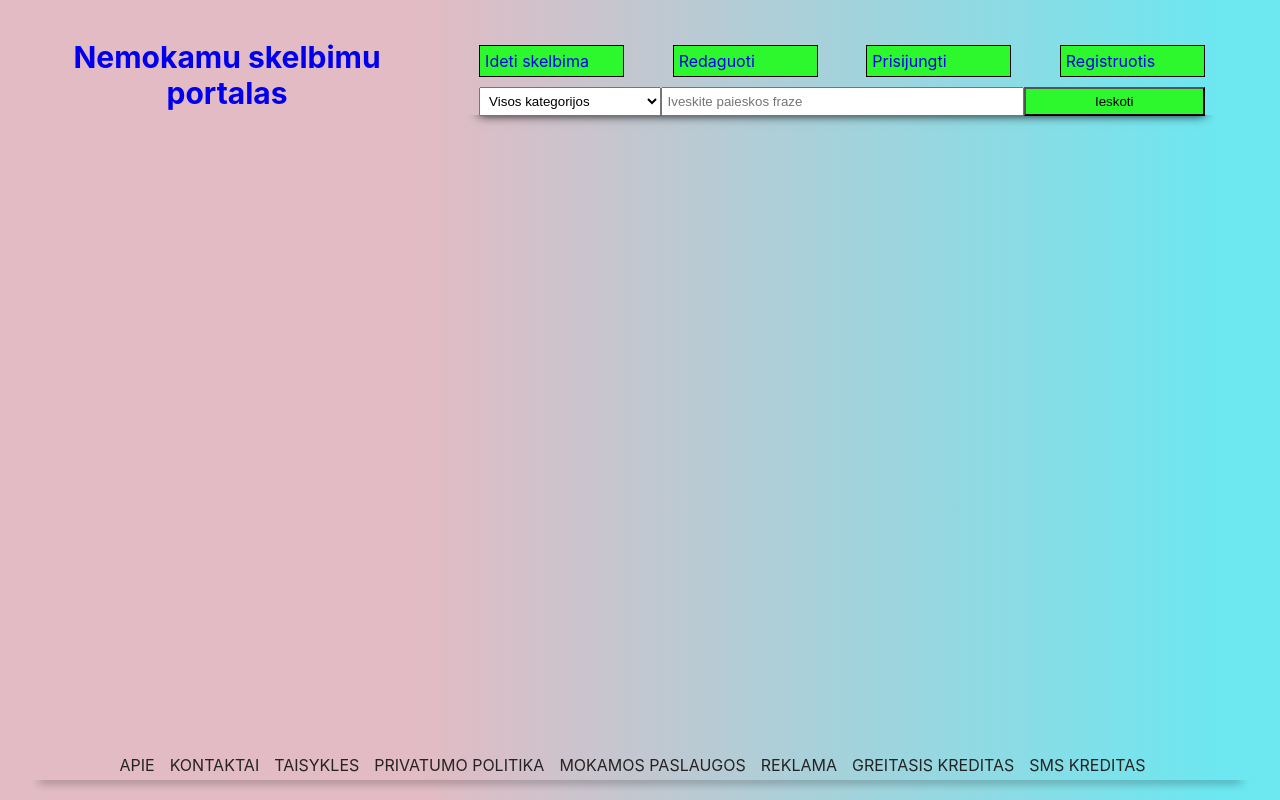
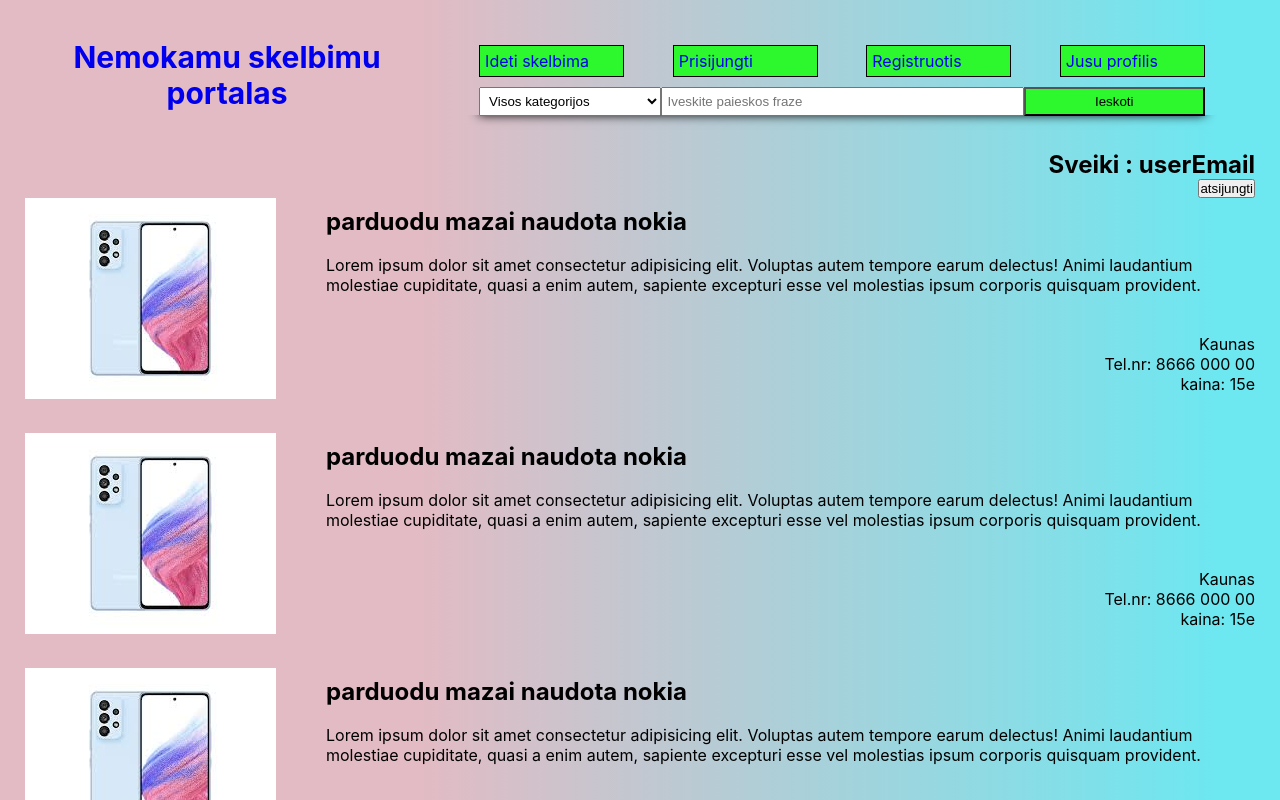
Before and after one commit to GirmantasSejunas/marketplace, a React (Create React App) app in the folder front-end/: page /userProfile in a window 1280 px wide. Shown: the top 800 px of the page. Built offline with nearby package versions, Linux system fonts and the light colour scheme.

Commit message:
fixed appearance of profile page

```diff
--- a/front-end/src/App.css
+++ b/front-end/src/App.css
@@ -250,10 +250,10 @@
 
 .home {
   display: flex;
-    justify-content: space-evenly;
-    height: inherit;
-    margin-top: 50px;
-    align-items: center;
+  justify-content: space-evenly;
+  height: inherit;
+  margin-top: 50px;
+  align-items: center;
 }
 
 .mb25-mt35 {
@@ -264,6 +264,15 @@
 .singleCard {
   width: 100%;
   margin-bottom: 30px;
+  display: flex;
+}
+
+.singleCardMain {
+  display: flex;
+  flex-direction: column;
+  justify-content: space-around;
+  align-items: flex-start;
+  margin-left: 50px;
 }
 
 .singleCardMain h2 {
@@ -271,9 +280,11 @@
 }
 
 .singleCardSpans {
+  width: 100%;
   display: flex;
-  justify-content: space-around;
   margin-top: 20px;
+  flex-direction: column;
+  align-items: flex-end;
 }
 
 .singleCardWraper {
@@ -296,3 +307,10 @@
   display: flex;
   flex-wrap: wrap;
 }
+
+.userProfileInfo {
+  display: flex;
+  flex-direction: column;
+  align-items: flex-end;
+
+}
--- a/front-end/src/App.js
+++ b/front-end/src/App.js
@@ -18,6 +18,7 @@ import Transport from './pages/homePages/Transport'
 import Clothes from './pages/homePages/Clothes';
 import RealEstate from './pages/homePages/RealEstate';
 import AddForm from './pages/homePages/AddForm';
+import ProfilePage from './pages/ProfilePage';
 
 function App() {
 
@@ -52,6 +53,7 @@ function App() {
             <Route path='/clothes' element={<Clothes />} />
             <Route path='/realEstate' element={<RealEstate />} />
             <Route path='/addform' element={<AddForm />} />
+            <Route path='/userProfile' element={<ProfilePage />} />
           </Routes>
           <Footer />
         </BrowserRouter>
--- a/front-end/src/components/Header.js
+++ b/front-end/src/components/Header.js
@@ -12,9 +12,9 @@ const Header = () => {
 
         <div className='header_links'>
           <a className='p_5' href='/addform'>Ideti skelbima</a>
-          <a className='p_5' href='/editform'>Redaguoti</a>
           <a className='p_5' href='/login'>Prisijungti</a>
           <a className='p_5' href='/register'>Registruotis</a>
+          <a className='p_5' href='/userProfile'>Jusu profilis</a>
         </div>
 
 
--- a/front-end/src/components/UserProfile.js
+++ b/front-end/src/components/UserProfile.js
@@ -3,8 +3,16 @@ import SingleCard from './homeComponents/SingleCard'
 
 const UserProfile = () => {
   return (
-    <div>
-        <SingleCard />
+    <div className='userProfile'>
+
+      <div className='userProfileInfo'>
+        <h2>Sveiki : userEmail </h2>
+        <button>atsijungti</button>
+      </div>
+
+      <SingleCard />
+      <SingleCard />
+      <SingleCard />
     </div>
   )
 }
--- a/front-end/src/components/homeComponents/ClothesComp.js
+++ b/front-end/src/components/homeComponents/ClothesComp.js
@@ -3,7 +3,10 @@ import SingleCard from './SingleCard'
 
 const ClothesComp = () => {
     return (
+        <div>
+
         <SingleCard />
+        </div>
 
     )
 
--- a/front-end/src/components/homeComponents/DevicesComp.js
+++ b/front-end/src/components/homeComponents/DevicesComp.js
@@ -3,7 +3,10 @@ import SingleCard from './SingleCard'
 
 const DevicesComp = () => {
   return (
-    <SingleCard />
+    <div>
+      <SingleCard />
+
+    </div>
   )
 }
 
--- a/front-end/src/components/homeComponents/RealEstateComp.js
+++ b/front-end/src/components/homeComponents/RealEstateComp.js
@@ -3,7 +3,11 @@ import SingleCard from './SingleCard'
 
 const RealEstateComp = () => {
     return (
+
+        <div>
+
         <SingleCard />
+        </div>
     )
 
 }
--- a/front-end/src/components/homeComponents/SingleCard.js
+++ b/front-end/src/components/homeComponents/SingleCard.js
@@ -11,7 +11,8 @@ const SingleCard = () => {
                 <h2>parduodu mazai naudota nokia</h2>
                 <p>Lorem ipsum dolor sit amet consectetur adipisicing elit. Voluptas autem tempore earum delectus! Animi laudantium molestiae cupiditate, quasi a enim autem, sapiente excepturi esse vel molestias ipsum corporis quisquam provident.</p>
                 <div className='singleCardSpans'>
-                    <span>kaunas</span>
+                    <span>Kaunas</span>
+                    <span>Tel.nr: 8666 000 00</span>
                     <span>kaina: 15e</span>
                 </div>
             </div>
--- a/front-end/src/components/homeComponents/TransportComp.js
+++ b/front-end/src/components/homeComponents/TransportComp.js
@@ -3,7 +3,7 @@ import SingleCard from './SingleCard'
 
 const TransportComp = () => {
     return (
-        <div className='singleCardWraper'>
+        <div>
             <SingleCard />
 
         </div>
--- a/front-end/src/pages/Login.js
+++ b/front-end/src/pages/Login.js
@@ -21,7 +21,6 @@ const Login = () => {
 
     const userData = await post('login', user)
 
-    console.log(userData)
 
     if(!userData.error){
 
--- /dev/null
+++ b/front-end/src/pages/ProfilePage.js
@@ -0,0 +1,13 @@
+import React from 'react'
+import UserProfile from '../components/UserProfile'
+
+const ProfilePage = () => {
+  return (
+    <div>
+
+        <UserProfile />
+    </div>
+  )
+}
+
+export default ProfilePage
```
